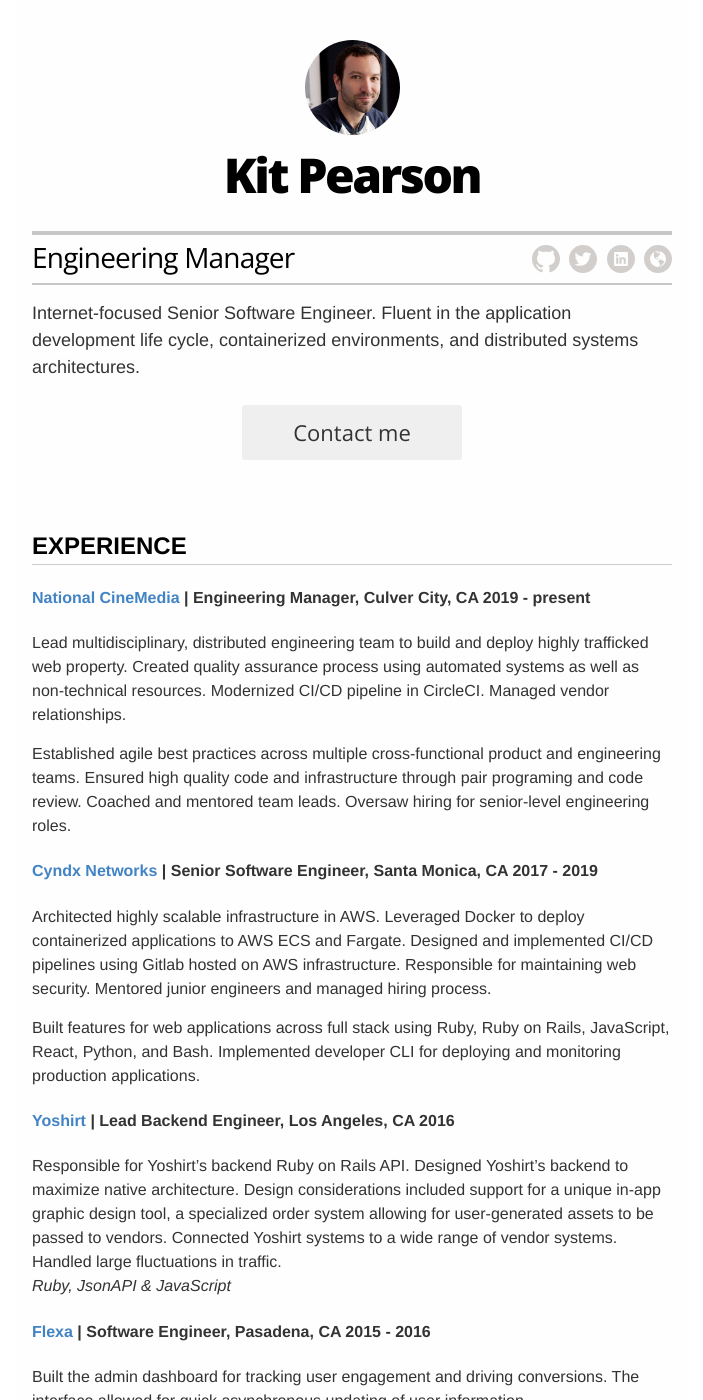
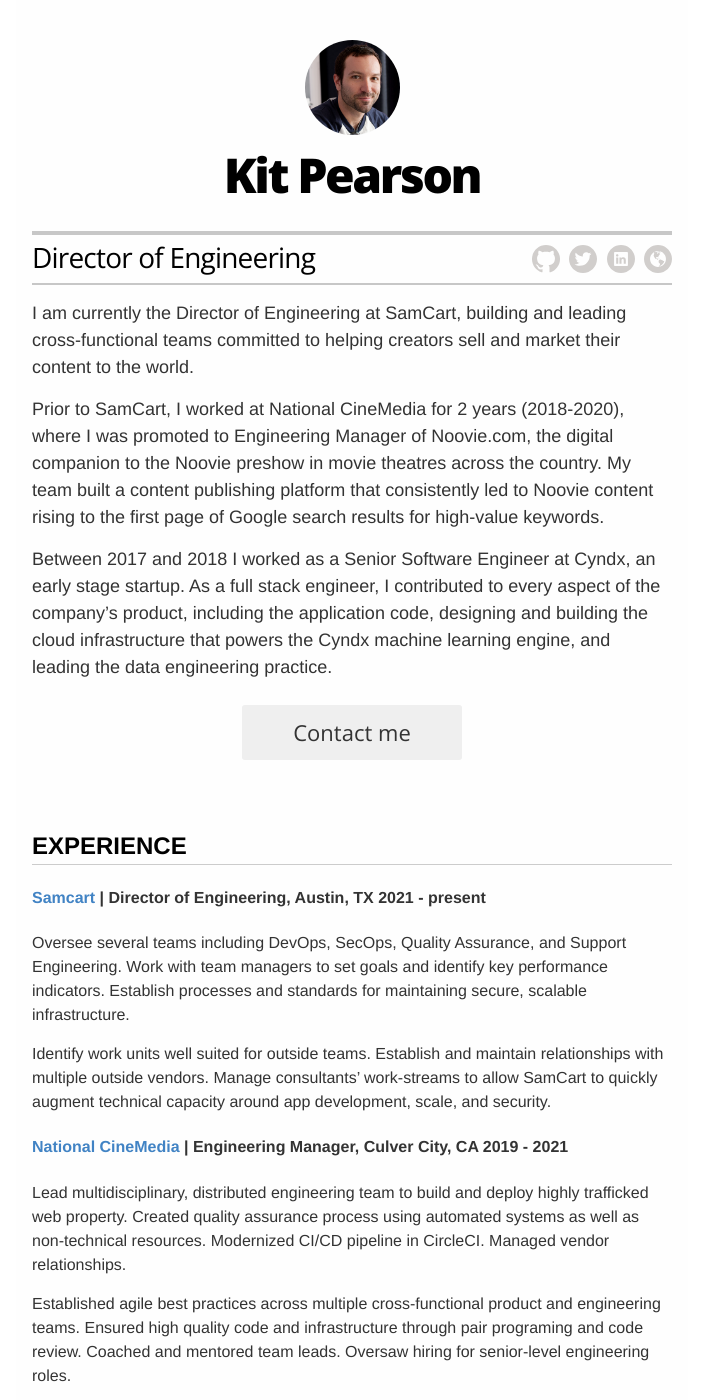
Before and after one commit to kpearson/resume, a Jekyll site: the page built from index.md, in a window 1280 px wide and 1400 px high. Shown: the whole window, without its empty margins (288-991 px from the left). Built offline with Jekyll 4.4.1, drawn with Linux system fonts in a browser that asks for light colours; nearby versions of some CDN libraries.

Commit message:
Add Samcart and upgrade Ruby version 3.1.0

```diff
--- a/Gemfile
+++ b/Gemfile
@@ -1,4 +1,6 @@
 source "https://rubygems.org"
 
-gem 'jekyll', '>=3'
+gem 'jekyll'
 gem 'github-pages'
+
+gem "webrick", "~> 1.7"
--- a/_config.yml
+++ b/_config.yml
@@ -12,7 +12,7 @@
 # Resume settings
 resume_avatar:         "true"
 resume_name:           "Kit Pearson"
-resume_title:          "Engineering Manager"
+resume_title:          "Director of Engineering"
 resume_contact_email:  "kitpearson@me.com"
 
 # use "yes" to display the email contact button,
--- a/_includes/pdf-header.html
+++ b/_includes/pdf-header.html
@@ -1,6 +1,6 @@
 <h1 class="header-name" itemprop="name">{{ site.resume_name }}</h1>
 
-<p class="header-subtitle">Engineering Manager</p>
+<p class="header-subtitle">Director of Engineering</p>
 
 <p class="text-center">Los Angeles, CA</p>
 
--- a/_includes/resume.md
+++ b/_includes/resume.md
@@ -1,6 +1,18 @@
 ## EXPERIENCE
 
-#### [National CineMedia] | Engineering Manager, Culver City, CA 2019 - present
+#### [Samcart] | Director of Engineering, Austin, TX 2021 - present
+
+Oversee several teams including DevOps, SecOps, Quality Assurance, and Support
+Engineering. Work with team managers to set goals and identify key performance
+indicators. Establish processes and standards for maintaining secure, scalable
+infrastructure.
+
+Identify work units well suited for outside teams. Establish
+and maintain relationships with multiple outside vendors. Manage consultants’
+work-streams to allow SamCart to quickly augment technical capacity around app
+development, scale, and security.
+
+#### [National CineMedia] | Engineering Manager, Culver City, CA 2019 - 2021
 
 Lead multidisciplinary, distributed engineering team to build and deploy highly
 trafficked web property. Created quality assurance process using automated
@@ -44,6 +56,7 @@
 bugs on client applications.
 _Ruby & JavaScript_
 
+[samcart]: https://www.samcart.com/
 [national cinemedia]: https://www.noovie.com/
 [cyndx networks]: http://bit.ly/2Mp3VHE
 [yoshirt]: http://bit.ly/yo-shirt
--- a/_includes/summery.md
+++ b/_includes/summery.md
@@ -1,2 +1,15 @@
-Internet-focused Senior Software Engineer. Fluent in the application development life
-cycle, containerized environments, and distributed systems architectures.
+<p>I am currently the Director of Engineering at SamCart, building and leading
+cross-functional teams committed to helping creators sell and market their
+content to the world.</p>
+
+<p>Prior to SamCart, I worked at National CineMedia for 2 years (2018-2020), where
+I was promoted to Engineering Manager of Noovie.com, the digital companion to
+the Noovie preshow in movie theatres across the country. My team built a
+content publishing platform that consistently led to Noovie content rising to
+the first page of Google search results for high-value keywords.</p>
+
+<p>Between 2017 and 2018 I worked as a Senior Software Engineer at Cyndx, an early
+stage startup. As a full stack engineer, I contributed to every aspect of the
+company’s product, including the application code, designing and building the
+cloud infrastructure that powers the Cyndx machine learning engine, and leading
+the data engineering practice.</p>
```
Also changed, not shown: other parts of _includes/resume.md (+1 -1 lines), Gemfile.lock, README.md, _sass/_normalize.scss (line endings or trailing spaces), 2 other files.
